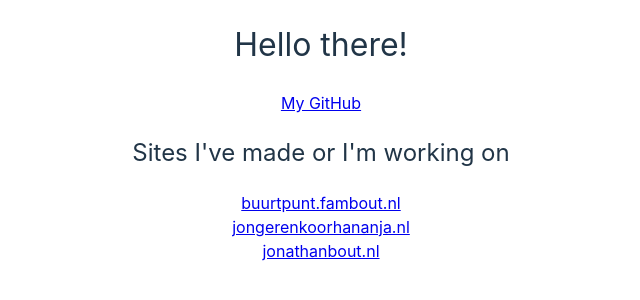
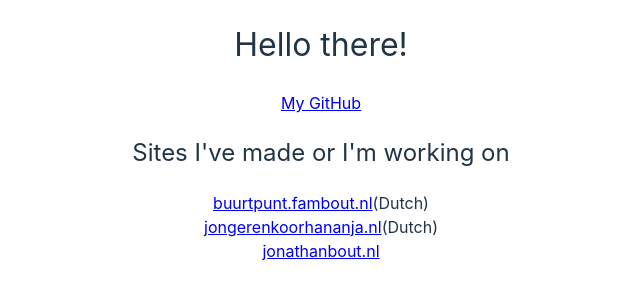
Before and after one commit to JonathanBout/portfolio, a Vue app: page / in a window 1280 px wide. Shown: the top 300 px of the page, without its empty margins (319-959 px from the left). Built offline with nearby package versions, Linux system fonts and the light colour scheme.

Commit message:
Add (Dutch) for dutch sites i made

```diff
--- a/src/App.vue
+++ b/src/App.vue
@@ -8,8 +8,8 @@
     </ul>
     <h2>Sites I've made or I'm working on</h2>
     <ul class="no-bullets">
-        <li><a href="https://buurtpunt.fambout.nl">buurtpunt.fambout.nl</a></li>
-        <li><a href="https://jongerenkoorhananja.nl">jongerenkoorhananja.nl</a></li>
+        <li><a href="https://buurtpunt.fambout.nl">buurtpunt.fambout.nl</a>(Dutch)</li>
+        <li><a href="https://jongerenkoorhananja.nl">jongerenkoorhananja.nl</a>(Dutch)</li>
         <li><a href="https://jonathanbout.nl">jonathanbout.nl</a></li>
     </ul>
   </main>
```
